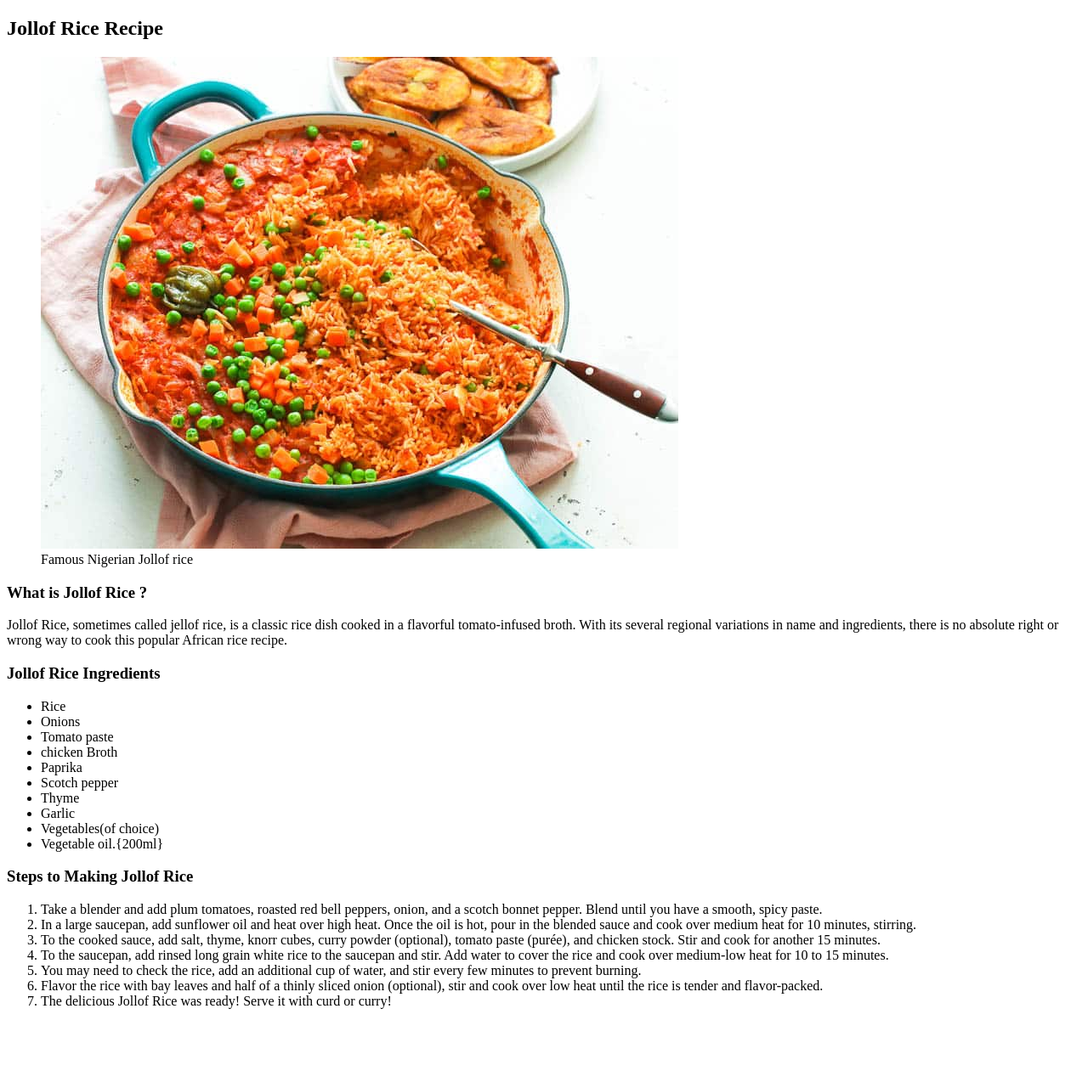
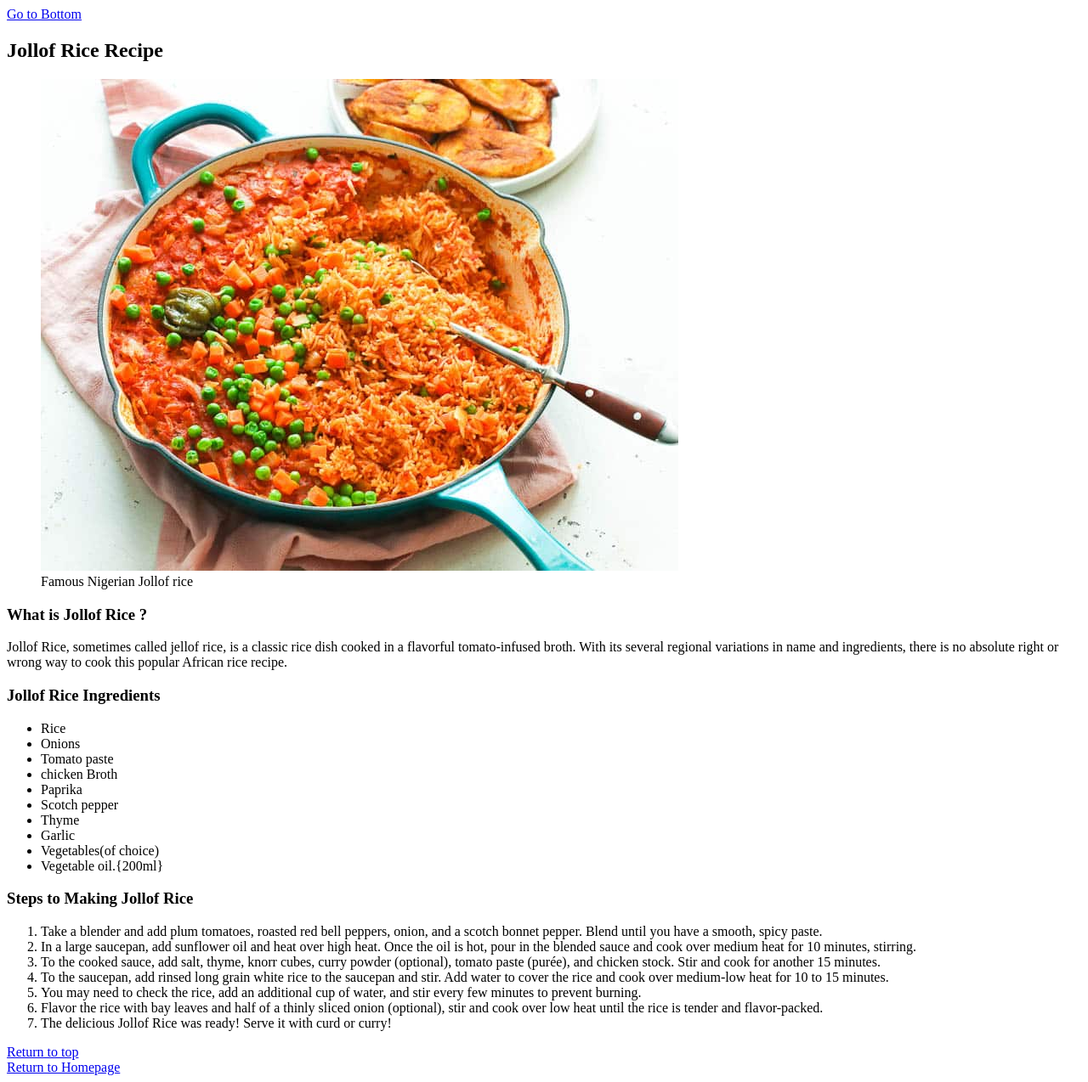
Before and after one commit to AkjoeDev300/Akjoe_recipes, a plain HTML site: page recipes/Jollof_rice.html in a window 1280 px wide. Shown: the whole page at 85% size. Before the commit the page ends 1204 px from the top, so only its background shows below. Drawn offline with Linux system fonts and the light colour scheme.

Commit message:
add to_top, to_bottom and to_homepage link

```diff
--- a/recipes/Jollof_rice.html
+++ b/recipes/Jollof_rice.html
@@ -7,6 +7,8 @@
   <title>My jollof rice recipe</title>
 </head>
 <body>
+  <a href="#foot2">Go to Bottom</a>
+
   <section>
       <h1>Jollof Rice Recipe</h1>
       <figure>
@@ -67,5 +69,10 @@
     </ol>
   </section>
 
+  <footer id="foot2">
+    <a href="./Jollof_rice.html">Return to top</a>
+    <br>
+    <a href="/repos/Akjoe_recipes/index.html">Return to Homepage</a>
+  </footer>
 </body>
 </html>
```
Also changed, not shown: recipes/coconut_rice.html (+8 -0 lines), recipes/fried_rice.html (+8 -0 lines).
